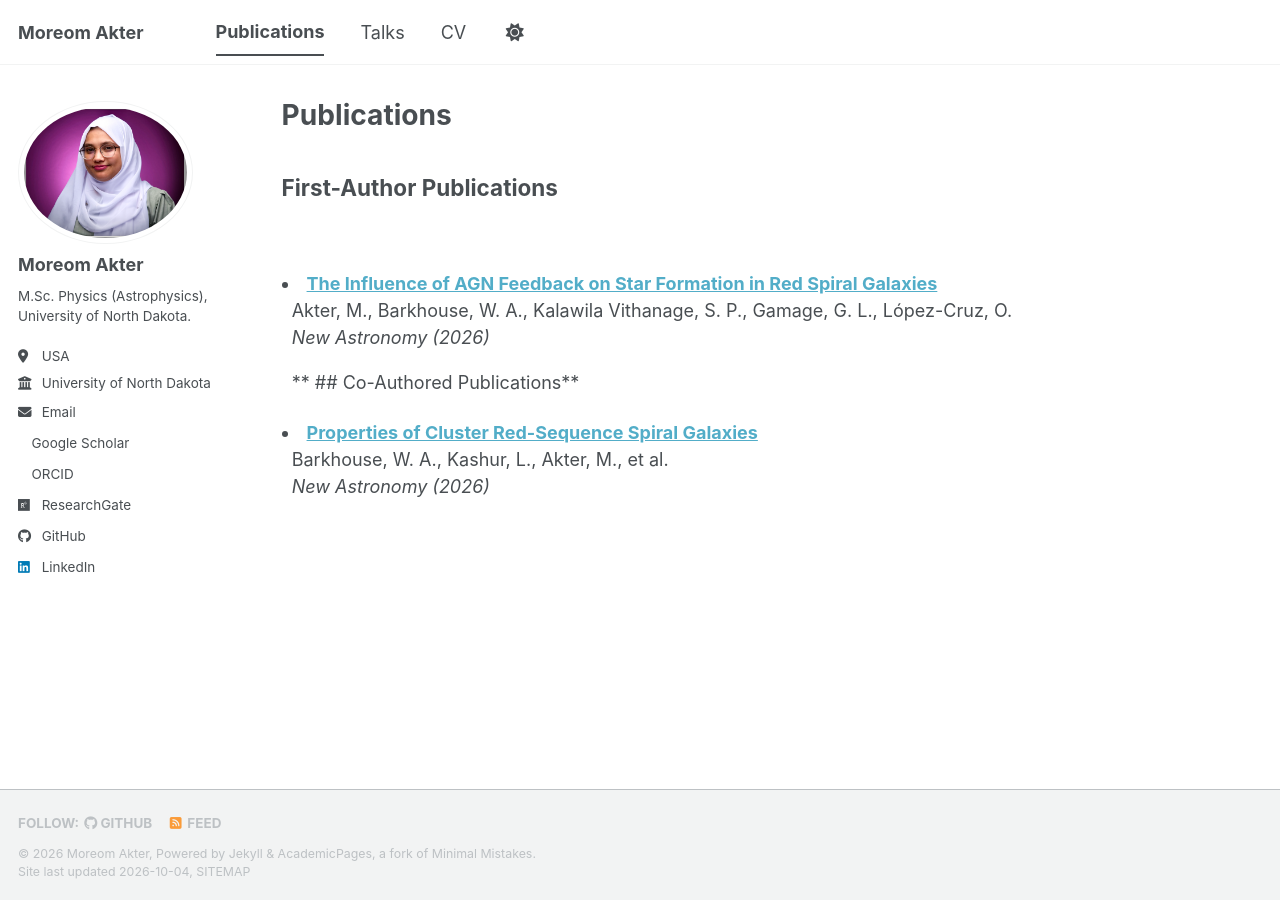
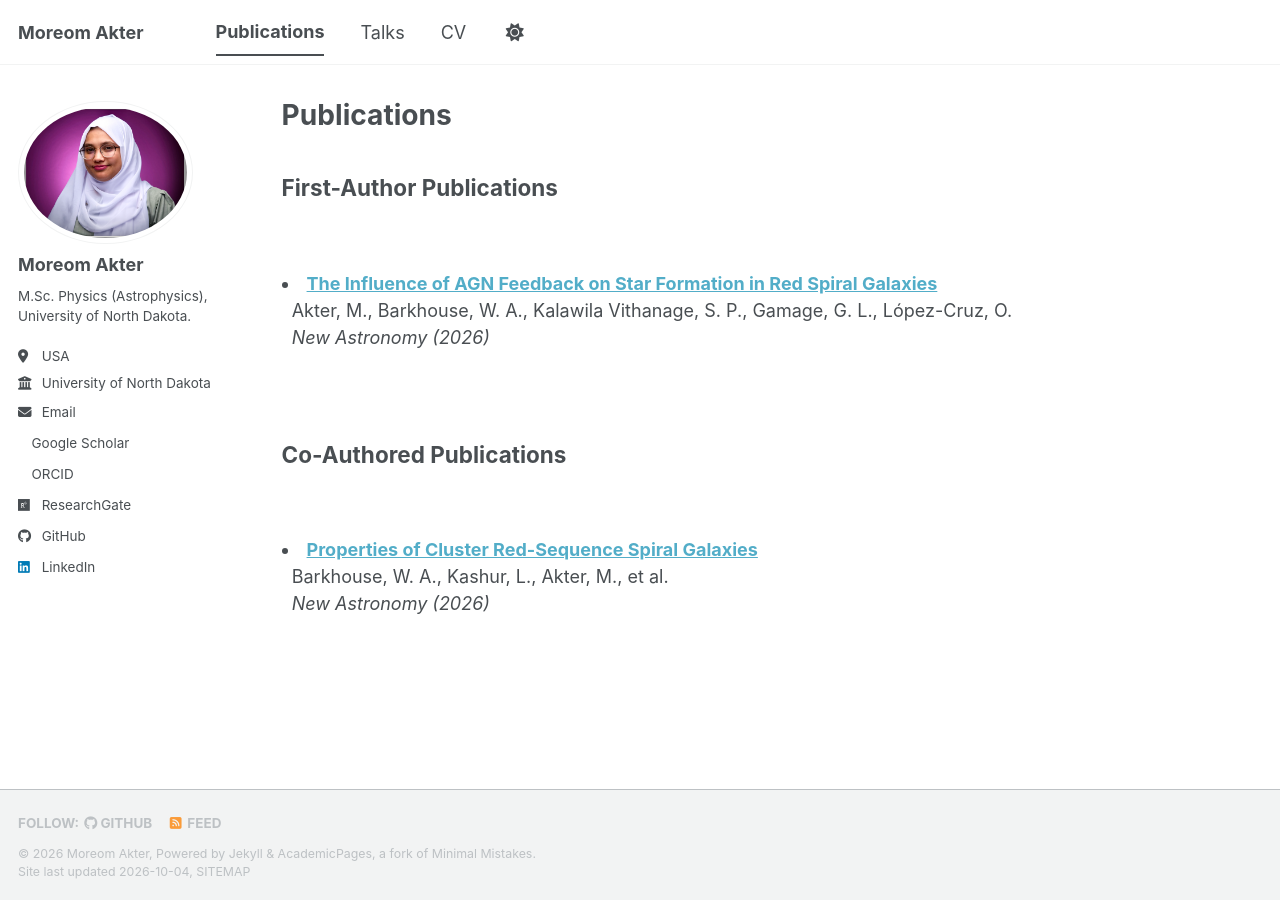
Before and after one commit to Moreom/Moreom.github.io, a Jekyll site: the page built from _pages/publications.md, in a window 1280 px wide. Built offline with Jekyll 4.4.1, drawn with Linux system fonts in a browser that asks for light colours; a style sheet for code colours, icons or effects is not loaded.

```diff
--- a/_pages/publications.md
+++ b/_pages/publications.md
@@ -5,7 +5,7 @@ permalink: /publications/
 author_profile: true
 ---
 
-## First-Author Publications
+<h2>First-Author Publications</h2>
 
 <li>
 <a href="https://doi.org/10.1016/j.newast.2026.102535">
@@ -17,7 +17,7 @@ Akter, M., Barkhouse, W. A., Kalawila Vithanage, S. P., Gamage, G. L., López-Cr
 <em>New Astronomy (2026)</em>
 </li>
 
-** ## Co-Authored Publications**
+<h2>Co-Authored Publications</h2>
 
 <li>
 <a href="https://doi.org/10.1016/j.newast.2026.102588">
```
